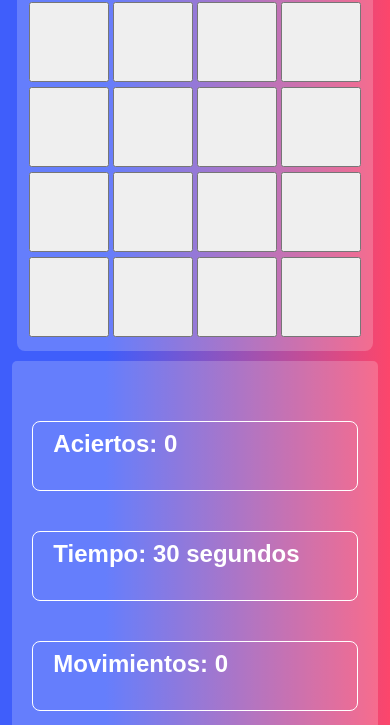
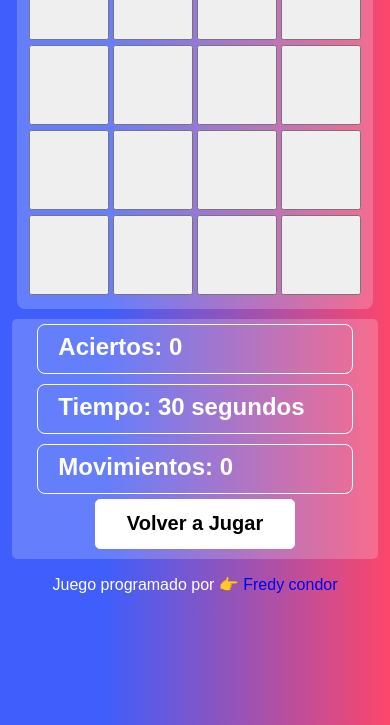
Before and after one commit to FredyCondorPaucar/JuegoMemoria, a plain HTML site: page index.html in a window 390 px wide. Shown: the part 119-844 px from the top of the page. Drawn offline with Linux system fonts and the light colour scheme.

Commit message:
media query altura de estadistica

```diff
--- a/style.css
+++ b/style.css
@@ -88,6 +88,7 @@ a{
     main {
         flex-direction: column;
         justify-content: center;
+        margin: 0 auto;
     }
     .section1{
         width: 90%;
@@ -102,9 +103,18 @@ a{
         color: white;
         font-weight: bold;
     }
+    .reiniciar{
+        margin-bottom: 10px;
+    }
     .section2{
         width: 87%;
         border-radius: 5px;
         margin-top: 10px;
+        height: auto;
+        padding: 10px auto;
+    }
+    .estadisticas{
+        margin: 5px;
+        height: 50px;
     }
 }
```
